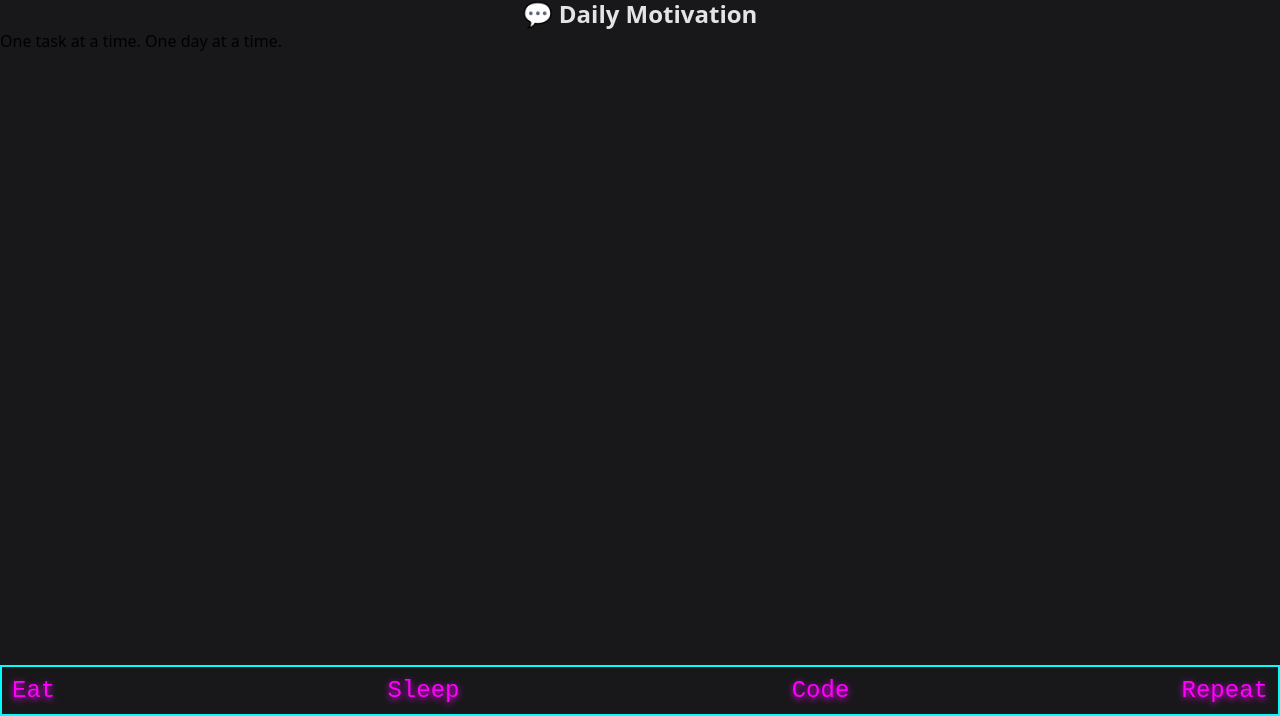
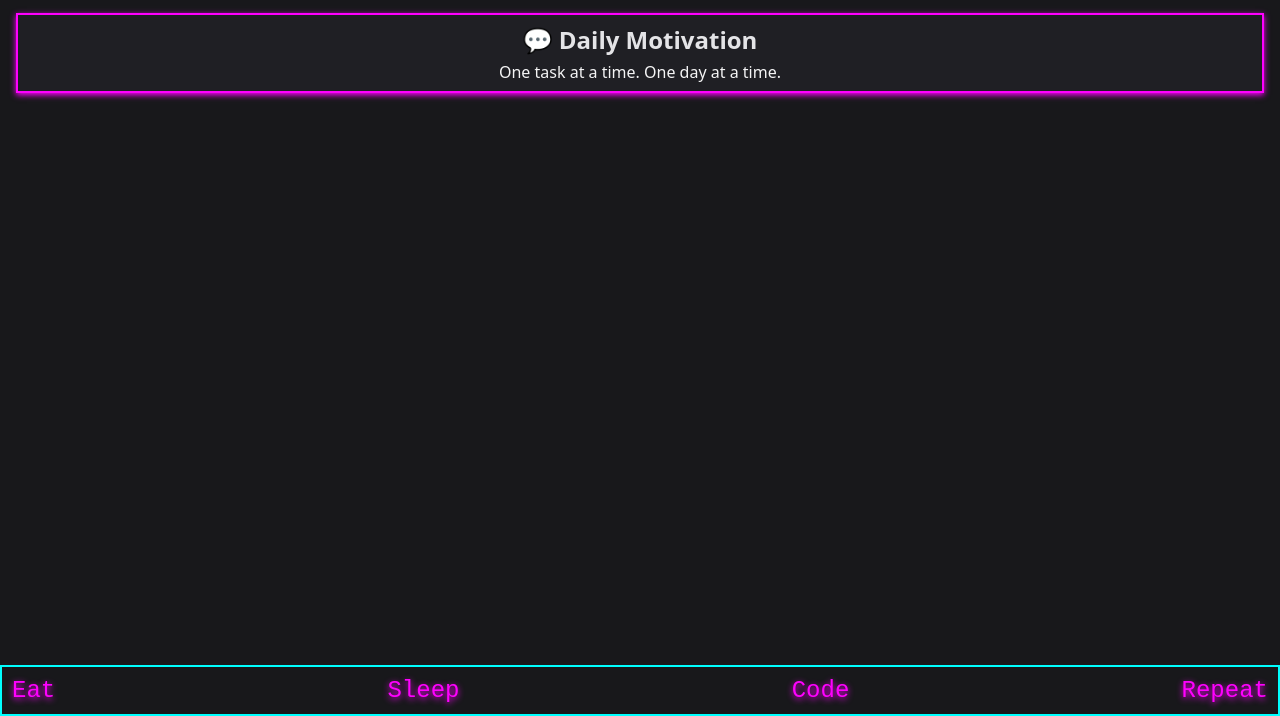
Before and after one commit to Av-Dev3/avdevplanner, a plain HTML site: page frontend/index.html in a window 1280 px wide. Shown: the part 84-800 px from the top of the page. Drawn offline with Linux system fonts and the light colour scheme.

Commit message:
quote style

```diff
--- a/frontend/style.css
+++ b/frontend/style.css
@@ -44,6 +44,7 @@ ul {
   color: #ff00ff;
   font-weight: 900;
   font-family: monospace;
+  text-shadow: 0 2px 6px #ff00ff;
 }
 
 li {
@@ -421,6 +422,20 @@ h2 {
   transform: rotate(-45deg) translate(5px, -5px);
 }
 
+#quote-section {
+  color: #f4f4f5;
+  background-color: #1f1f24;
+   border: 2px solid #ff00ff;
+  box-shadow: 0 2px 6px #ff00ff;
+  text-align: center;
+  padding: 0.5rem;
+  margin: 1rem;
+}
+
+#quote-section p {
+  margin-top: 5px;
+}
+
 .footer {
   display: flex;
   justify-content: space-between;
```
